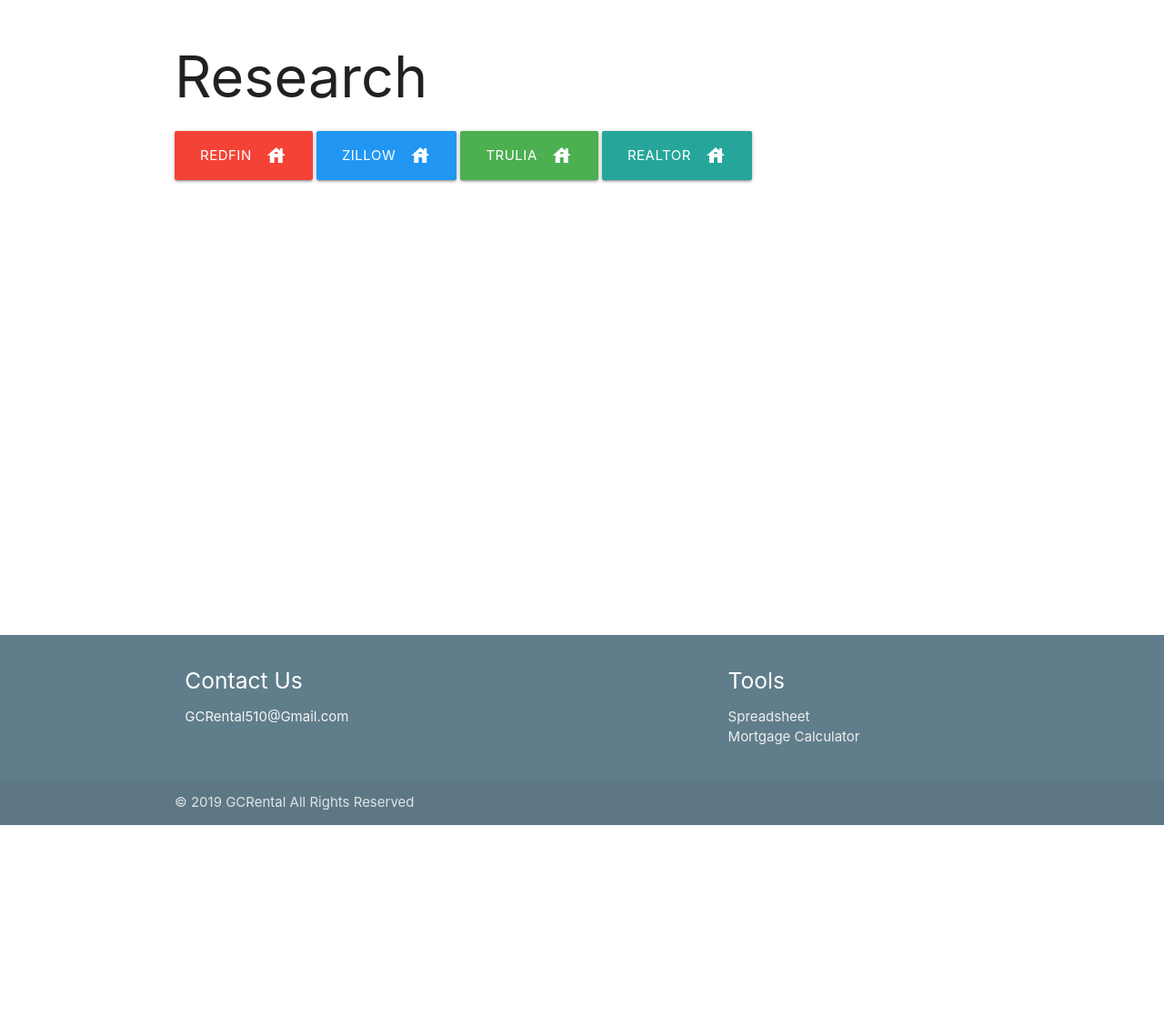
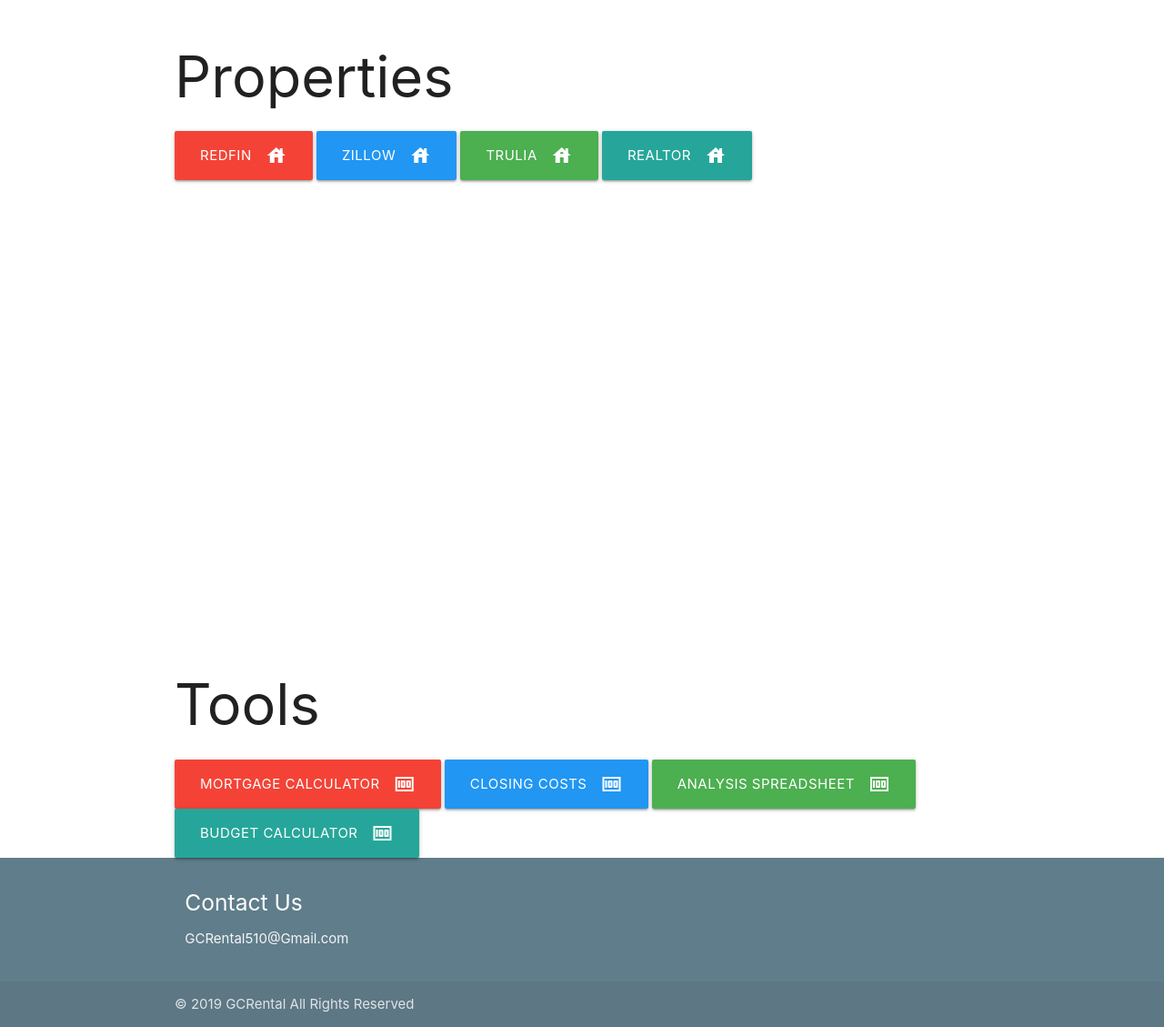
Before and after one commit to GarrettYoung510/Real-Estate-Hub, a plain HTML site: page index.html in a window 1280 px wide. Shown: the part 556-1685 px from the top of the page at 91% size. Before the commit the page ends 1463 px from the top, so only its background shows below. Drawn offline with nearby package versions, Linux system fonts and the light colour scheme; a script that the page names is missing.

Commit message:
changed links and buttons

```diff
--- a/index.html
+++ b/index.html
@@ -42,7 +42,7 @@
     </div>
 
     <div class="container">
-        <h1 class="">Research</h1>
+        <h1 class="">Properties</h1>
         <a class="waves-effect waves-light btn-large red" href="https://www.redfin.com/" target="_blank"><i class="material-icons right">house</i>Redfin</a>
         <a class="waves-effect waves-light btn-large blue" href="https://www.zillow.com/" target="_blank"><i class="material-icons right">house</i>Zillow</a>
         <a class="waves-effect waves-light btn-large green" href="https://www.trulia.com/" target="_blank"><i class="material-icons right">house</i>Trulia</a>
@@ -50,13 +50,22 @@
 
     </div>
 
+
+
     <div class="parallax-container">
         <div class="parallax">
             <img class="responsive-img" src="./assets/images/2jan1_7_1348x500.jpg" />
         </div>
     </div>
 
+    <div class="container">
+        <h1 class="">Tools</h1>
+        <a class="waves-effect waves-light btn-large red" href="https://www.nerdwallet.com/mortgages/mortgage-calculator/calculate-mortgage-payment" target="_blank"><i class="material-icons right">money</i>Mortgage Calculator</a>
+        <a class="waves-effect waves-light btn-large blue" href="https://www.besmartee.com/mortgage-calculator/closing-cost-calculator" target="_blank"><i class="material-icons right">money</i>Closing Costs</a>
+        <a class="waves-effect waves-light btn-large green" href="https://docs.google.com/spreadsheets/d/16L1bHTgGgVI46zTYgLUPoWtuLtrI3LVUseShFmYmCv4/edit?usp=sharing" target="_blank"><i class="material-icons right">money</i>Analysis Spreadsheet</a>
+        <a class="waves-effect waves-light btn-large" href="https://www.mint.com/" target="_blank"><i class="material-icons right">money</i>Budget Calculator</a>
 
+    </div>
     <footer class="page-footer blue-grey darken">
         <div class="container">
             <div class="row">
@@ -65,13 +74,13 @@
                     <p class="grey-text text-lighten-4">GCRental510@Gmail.com</p>
                 </div>
                 <div class="col l4 offset-l2 s12">
-                    <h5 class="white-text">Tools</h5>
+                    <!-- <h5 class="white-text">Tools</h5> -->
                     <ul>
                         <li>
-                            <a class="grey-text text-lighten-3" href="https://docs.google.com/spreadsheets/d/16L1bHTgGgVI46zTYgLUPoWtuLtrI3LVUseShFmYmCv4/edit?usp=sharing" target="_blank">Spreadsheet</a></li>
+                            <!-- <a class="grey-text text-lighten-3" href="https://docs.google.com/spreadsheets/d/16L1bHTgGgVI46zTYgLUPoWtuLtrI3LVUseShFmYmCv4/edit?usp=sharing" target="_blank">Spreadsheet</a></li> -->
                         <!-- <a class="waves-effect waves-light btn-large green" href="https://docs.google.com/spreadsheets/d/16L1bHTgGgVI46zTYgLUPoWtuLtrI3LVUseShFmYmCv4/edit?usp=sharing" target="_blank"><i class="material-icons right">house</i>Our Spreadsheet</a> -->
                         <!-- <a class="waves-effect waves-light btn-large green" href="https://www.nerdwallet.com/mortgages/mortgage-calculator/calculate-mortgage-payment" target="_blank"><i class="material-icons right">cloud</i>Mortgage Calculator</a> -->
-                        <li><a class="grey-text text-lighten-3" href="https://www.nerdwallet.com/mortgages/mortgage-calculator/calculate-mortgage-payment" target="_blank">Mortgage Calculator</a></li>
+                        <!-- <li><a class="grey-text text-lighten-3" href="https://www.nerdwallet.com/mortgages/mortgage-calculator/calculate-mortgage-payment" target="_blank">Mortgage Calculator</a></li> -->
                         <!-- <li><a class="grey-text text-lighten-3" href="#!">Link 3</a></li> -->
                         <!-- <li><a class="grey-text text-lighten-3" href="#!">Link 4</a></li> -->
                     </ul>
```
